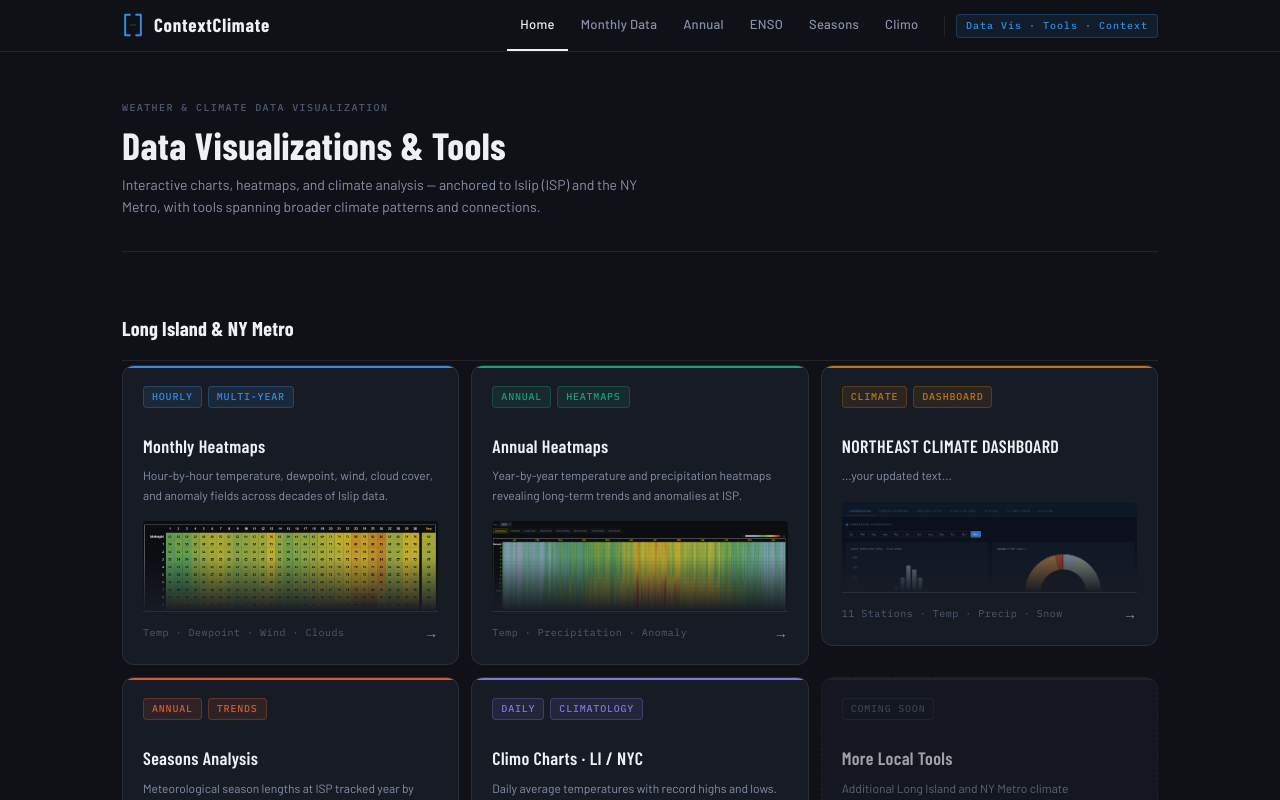
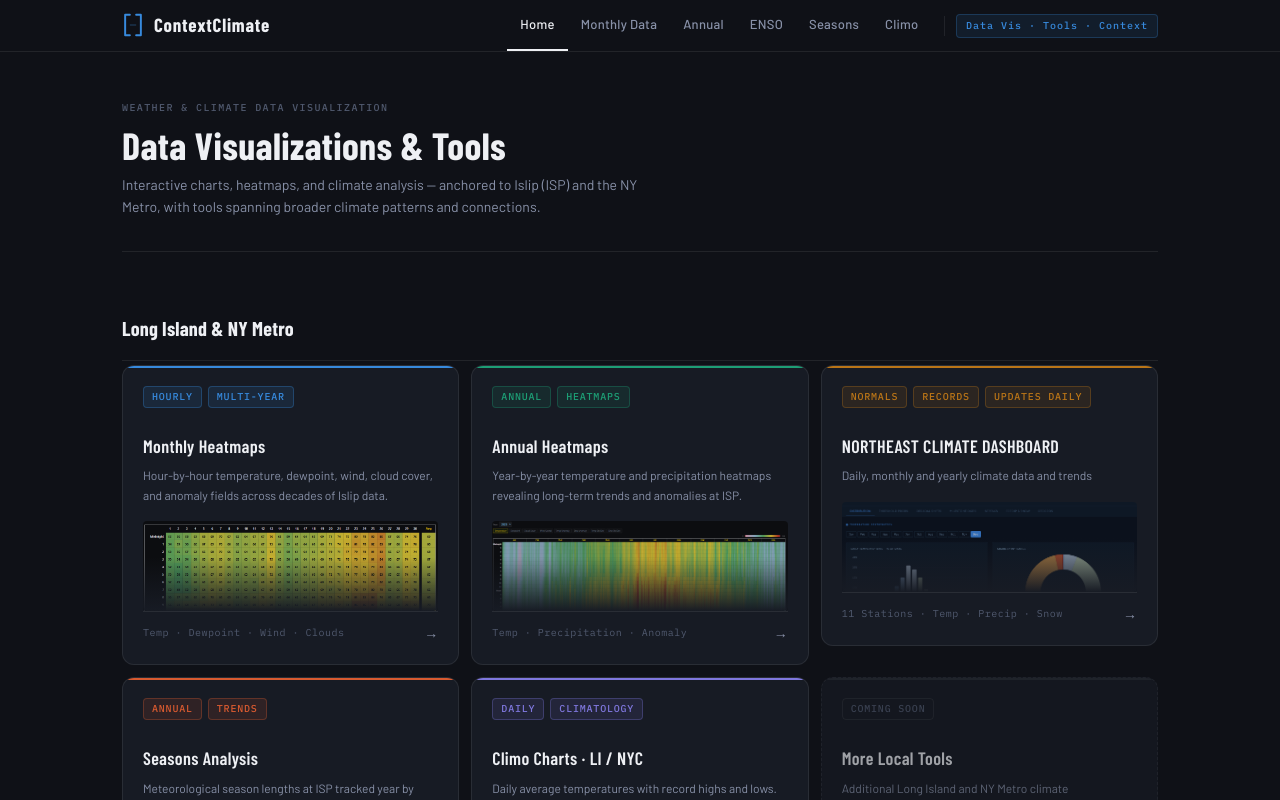
Before and after one commit to josht3113/context-climate, a React (Vite) app: page /#/ in a window 1280 px wide. Shown: the top 800 px of the page. Built offline with nearby package versions, Linux system fonts and the light colour scheme.

Commit message:
Update Home.jsx

```diff
--- a/src/pages/Home.jsx
+++ b/src/pages/Home.jsx
@@ -30,9 +30,9 @@ const SECTIONS = [
         thumb:      '/annualthumbnail.png',
       },
       {
-       tags:       ['CLIMATE', 'DASHBOARD'],
+       tags:       ['Normals', 'Records', 'Updates Daily'],
   title:      'NORTHEAST CLIMATE DASHBOARD',
-  description:'...your updated text...',
+  description:'Daily, monthly and yearly climate data and trends',
   footerTags: ['11 Stations', 'Temp', 'Precip', 'Snow'],
   to:         '/northeast-climate',
         accentVar:  '--accent-climate',
```
